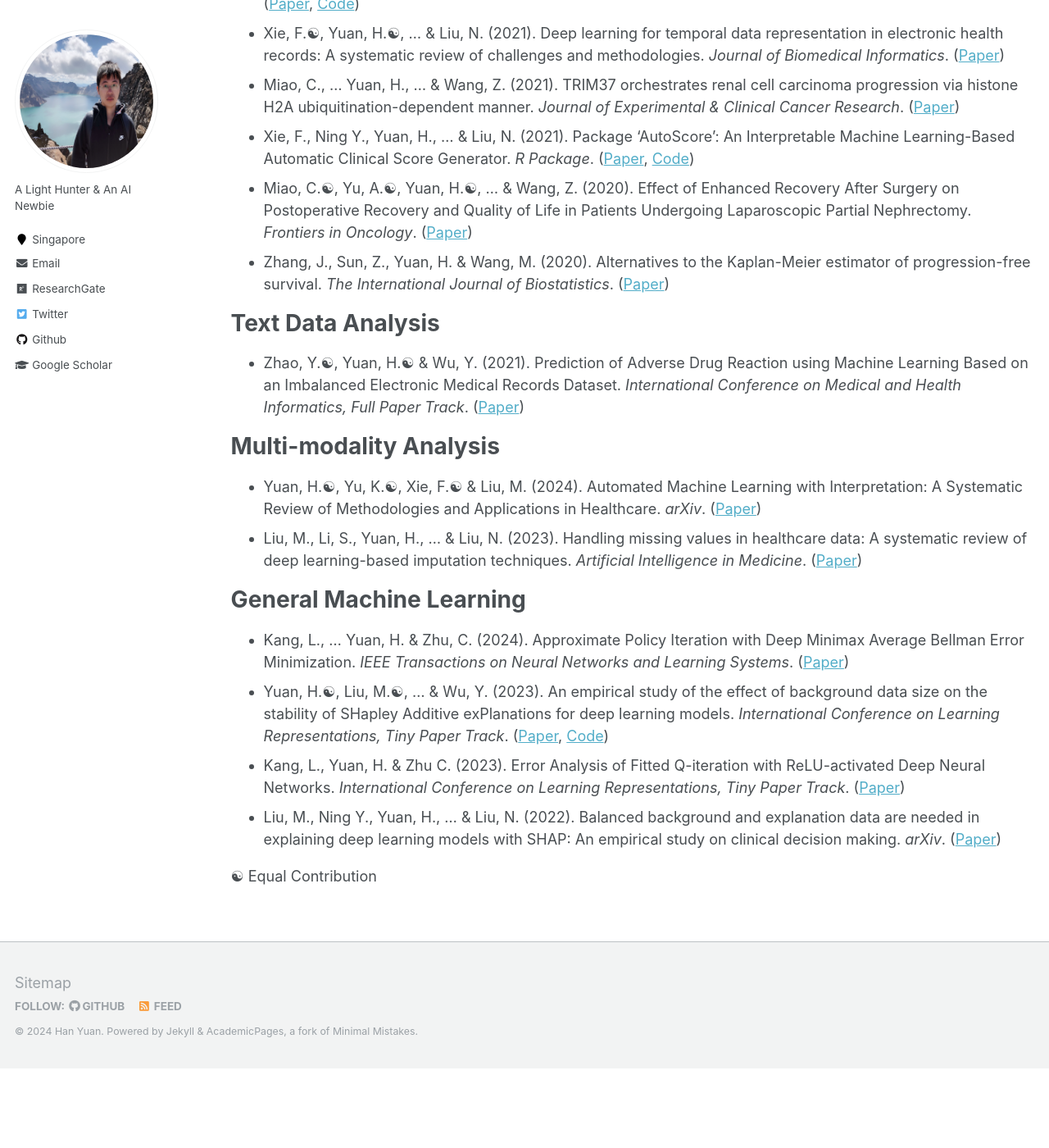
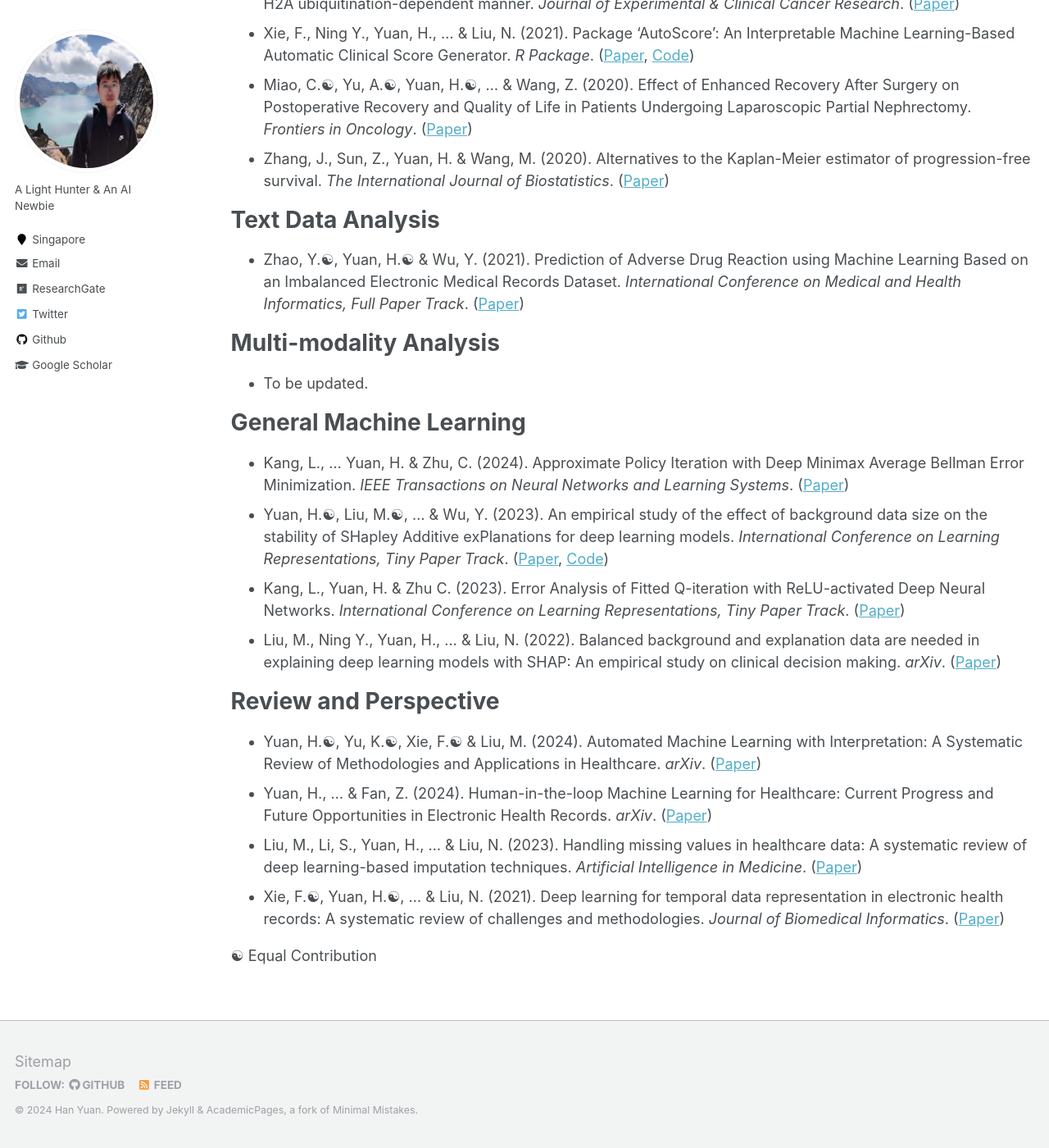
Before and after one commit to Han-Yuan-Med/Han-Yuan-Med.github.io, a Jekyll site: the page built from _pages/publications.md, in a window 1280 px wide and 1400 px high, scrolled down 965 px. Shown: the whole window at 82% size. Built offline with Jekyll 4.4.1, drawn with Linux system fonts in a browser that asks for light colours; before the commit the page ends 2268 px from its top, so only the background shows below that; some of the changed lines change nothing that is shown; some of the changed text lies outside the part shown.

Commit message:
Update publications.md

```diff
--- a/_pages/publications.md
+++ b/_pages/publications.md
@@ -11,14 +11,12 @@ author_profile: true
 * Yuan, H., Jiang, P. & Zhao, G. (2023). Human-Guided Design to Explain Deep Learning-based Pneumothorax Classifier. *Medical Imaging with Deep Learning, Short Paper Track*. ([Paper](http://han-yuan-med.github.io/files/Human-Guided Design to Explain Deep Learning-based Pneumothorax Classifier.pdf), [Code](https://github.com/Han-Yuan-Med/template-explanation))
 
 # Tabular Data Analysis
-* Yuan, H., … & Fan, Z. (2024). Human-in-the-loop Machine Learning for Healthcare: Current Progress and Future Opportunities in Electronic Health Records. *arXiv*. ([Paper](http://han-yuan-med.github.io/files/.pdf))
 * Liu, P., Yuan, H., … & Peres, M. (2024). A Modified Gower Distance-based Clustering Analysis for Mixed-type Data. *arXiv*. ([Paper](http://han-yuan-med.github.io/files/.pdf))
 * Yuan, H., … & Xie, F. (2023). Interpretable Machine Learning-Based Risk Scoring with Individual and Ensemble Model Selection for Clinical Decision Making. *International Conference on Learning Representations, Tiny Paper Track*. ([Paper](http://han-yuan-med.github.io/files/Interpretable Machine Learning-Based Risk Scoring with Individual and Ensemble Model Selection for Clinical Decision Making.pdf), [Code](https://github.com/Han-Yuan-Med/comparison))
 * Li, S., ... Yuan, H., ... & Liu, N. (2023). FedScore: A privacy-preserving framework for federated scoring system development. *Journal of Biomedical Informatics*. ([Paper](http://han-yuan-med.github.io/files/FedScore A Privacy-Preserving Framework for Federated Scoring System Development.pdf), [Code](https://github.com/nliulab/FedScore))
 * Xie, F., ... Yuan, H., ... & Liu, N. (2023). A universal AutoScore framework to develop interpretable scoring systems for predicting common types of clinical outcomes. *STAR Protocols*. ([Paper](http://han-yuan-med.github.io/files/A universal AutoScore framework to develop interpretable scoring systems for predicting common types of clinical outcomes.pdf), [Code](https://github.com/nliulab/AutoScore))
 * Yuan, H., ... & Liu, N. (2022). AutoScore-Imbalance: An interpretable machine learning tool for development of clinical scores with rare events data. *Journal of Biomedical Informatics*. ([Paper](http://han-yuan-med.github.io/files/AutoScore-Imbalance An interpretable machine learning tool for development of clinical scores with rare events data.pdf), [Code](https://github.com/nliulab/AutoScore-Imbalance))
 * Xie, F., Ning, Y., Yuan, H., ... & Chakraborty, B. (2022). AutoScore-Survival: Developing interpretable machine learning-based time-to-event scores with right-censored survival data. *Journal of Biomedical Informatics*. ([Paper](http://han-yuan-med.github.io/files/AutoScore-Survival Developing interpretable machine learning-based time-to-event scores with right-censored survival data.pdf), [Code](https://github.com/nliulab/AutoScore-Survival))
-* Xie, F.☯︎, Yuan, H.☯︎, ... & Liu, N. (2021). Deep learning for temporal data representation in electronic health records: A systematic review of challenges and methodologies. *Journal of Biomedical Informatics*. ([Paper](http://han-yuan-med.github.io/files/Deep learning for temporal data representation in electronic health records A systematic review of challenges and methodologies.pdf))
 * Miao, C., ... Yuan, H., ... & Wang, Z. (2021). TRIM37 orchestrates renal cell carcinoma progression via histone H2A ubiquitination-dependent manner. *Journal of Experimental & Clinical Cancer Research*. ([Paper](http://han-yuan-med.github.io/files/TRIM37 orchestrates renal cell carcinoma progression via histone h2a ubiquitination-dependent manner.pdf))
 * Xie, F., Ning Y., Yuan, H., ... & Liu, N. (2021). Package 'AutoScore': An Interpretable Machine Learning-Based Automatic Clinical Score Generator. *R Package*. ([Paper](http://han-yuan-med.github.io/files/Package AutoScore.pdf), [Code](https://github.com/nliulab/AutoScore))
 * Miao, C.☯︎, Yu, A.☯︎, Yuan, H.☯︎, ... & Wang, Z. (2020). Effect of Enhanced Recovery After Surgery on Postoperative Recovery and Quality of Life in Patients Undergoing Laparoscopic Partial Nephrectomy. *Frontiers in Oncology*. ([Paper](http://han-yuan-med.github.io/files/Effect of Enhanced Recovery After Surgery on Postoperative Recovery and Quality of Life in Patients Undergoing Laparoscopic Partial Nephrectomy.pdf))
@@ -28,8 +26,7 @@ author_profile: true
 * Zhao, Y.☯︎, Yuan, H.☯︎ & Wu, Y. (2021). Prediction of Adverse Drug Reaction using Machine Learning Based on an Imbalanced Electronic Medical Records Dataset. *International Conference on Medical and Health Informatics, Full Paper Track*. ([Paper](http://han-yuan-med.github.io/files/Prediction of Adverse Drug Reaction using Machine Learning and Deep Learning Based on an Imbalanced Electronic Medical Records Dataset.pdf))
 
 # Multi-modality Analysis
-* Yuan, H.☯︎, Yu, K.☯︎, Xie, F.☯︎ & Liu, M. (2024). Automated Machine Learning with Interpretation: A Systematic Review of Methodologies and Applications in Healthcare. *arXiv*. ([Paper](http://han-yuan-med.github.io/files/.pdf))
-* Liu, M., Li, S., Yuan, H., ... & Liu, N. (2023). Handling missing values in healthcare data: A systematic review of deep learning-based imputation techniques. *Artificial Intelligence in Medicine*. ([Paper](http://han-yuan-med.github.io/files/Handling missing values in healthcare data A systematic review of deep learning-based imputation techniques.pdf))
+* To be updated.
 
 # General Machine Learning
 * Kang, L., … Yuan, H. & Zhu, C. (2024). Approximate Policy Iteration with Deep Minimax Average Bellman Error Minimization. *IEEE Transactions on Neural Networks and Learning Systems*. ([Paper](http://han-yuan-med.github.io/files/Approximate Policy Iteration With Deep Minimax Average Bellman Error Minimization.pdf))
@@ -37,4 +34,10 @@ author_profile: true
 * Kang, L., Yuan, H. & Zhu C. (2023). Error Analysis of Fitted Q-iteration with ReLU-activated Deep Neural Networks. *International Conference on Learning Representations, Tiny Paper Track*. ([Paper](http://han-yuan-med.github.io/files/Error Analysis of Fitted Q-iteration with ReLU-Activated Deep Neural Networks.pdf))
 * Liu, M., Ning Y., Yuan, H., … & Liu, N. (2022). Balanced background and explanation data are needed in explaining deep learning models with SHAP: An empirical study on clinical decision making. *arXiv*. ([Paper](http://han-yuan-med.github.io/files/Balanced background and explanation data are needed in explaining deep learning models with SHAP An empirical study on clinical decision making.pdf))
 
+# Review and Perspective
+* Yuan, H.☯︎, Yu, K.☯︎, Xie, F.☯︎ & Liu, M. (2024). Automated Machine Learning with Interpretation: A Systematic Review of Methodologies and Applications in Healthcare. *arXiv*. ([Paper](http://han-yuan-med.github.io/files/.pdf))
+* Yuan, H., … & Fan, Z. (2024). Human-in-the-loop Machine Learning for Healthcare: Current Progress and Future Opportunities in Electronic Health Records. *arXiv*. ([Paper](http://han-yuan-med.github.io/files/.pdf))
+* Liu, M., Li, S., Yuan, H., ... & Liu, N. (2023). Handling missing values in healthcare data: A systematic review of deep learning-based imputation techniques. *Artificial Intelligence in Medicine*. ([Paper](http://han-yuan-med.github.io/files/Handling missing values in healthcare data A systematic review of deep learning-based imputation techniques.pdf))
+* Xie, F.☯︎, Yuan, H.☯︎, ... & Liu, N. (2021). Deep learning for temporal data representation in electronic health records: A systematic review of challenges and methodologies. *Journal of Biomedical Informatics*. ([Paper](http://han-yuan-med.github.io/files/Deep learning for temporal data representation in electronic health records A systematic review of challenges and methodologies.pdf))
+
 ☯︎ Equal Contribution
```
